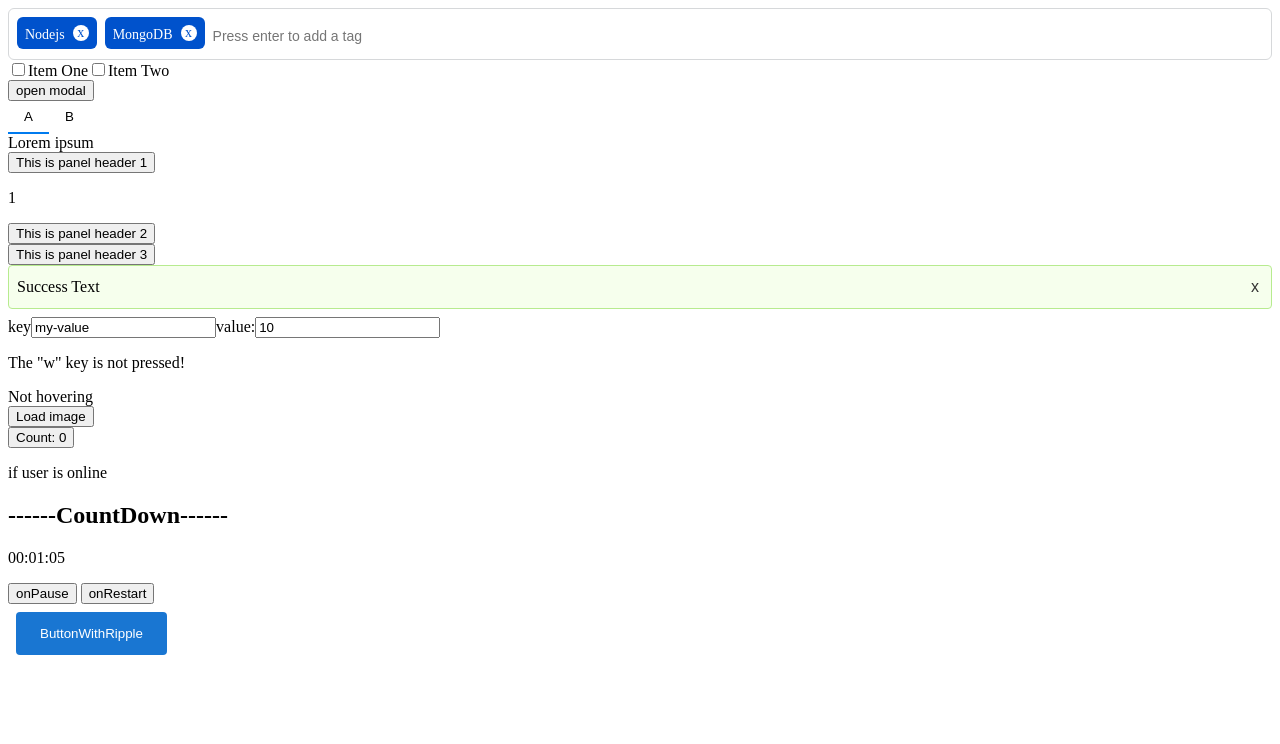
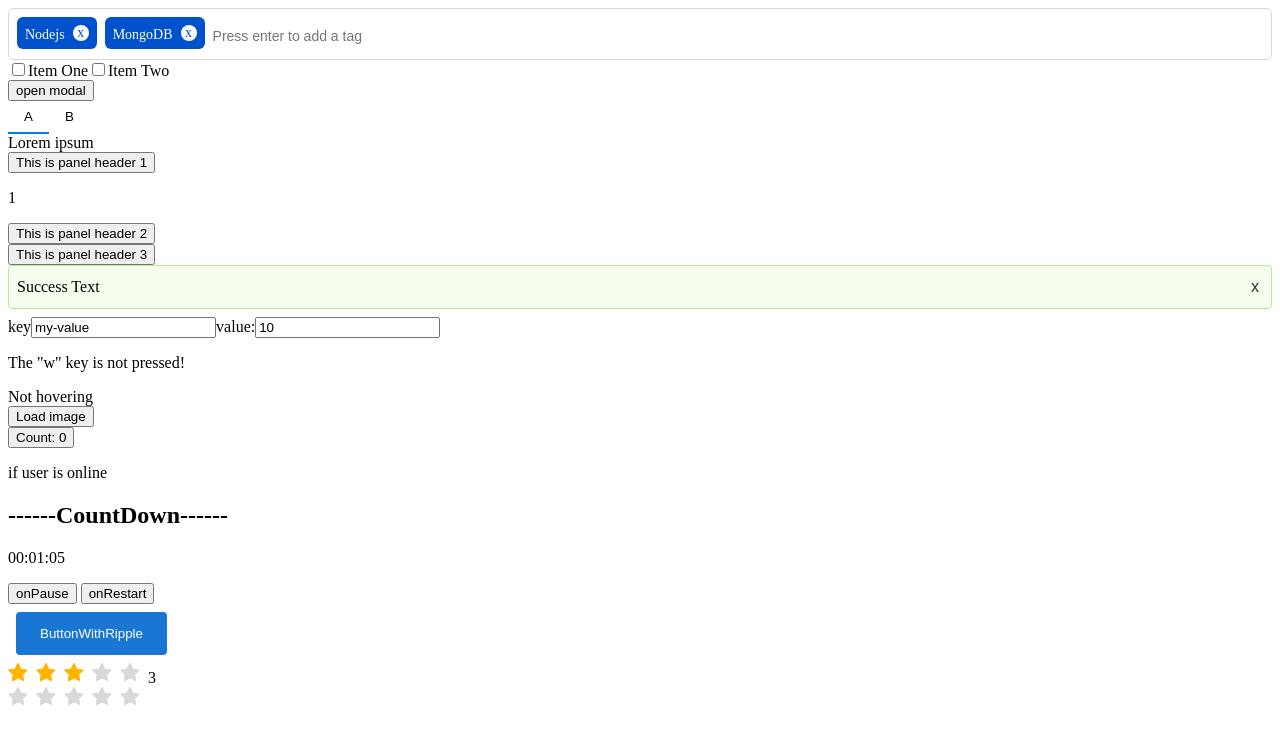
Before and after one commit to wangshaojie98/react-component, a React (Create React App) app: page / in a window 1280 px wide. Shown: the top 744 px of the page. Built offline with nearby package versions, Linux system fonts and the light colour scheme.

Commit message:
feat(rate):初步完善

```diff
--- a/src/App.tsx
+++ b/src/App.tsx
@@ -8,6 +8,7 @@ import {
   Alert,
   CountDown,
   ButtonWithRipple,
+  Rate
 } from "./components";
 import {
   useInterval,
@@ -187,6 +188,8 @@ function App() {
       <UseNavigatorOnLineDemo />
       <CountDown />
       <ButtonWithRipple onClick={() => {console.log()}}> ButtonWithRipple </ButtonWithRipple>
+      <Rate value={3} texts={['1', '2', '3']}/>
+      <Rate  />
     </div>
   );
 }
--- /dev/null
+++ b/src/components/Rate/index.scss
@@ -0,0 +1,39 @@
+.rate {
+  @at-root ul#{&},
+  ul#{&} > li {
+    display: inline-block;
+    list-style: none;
+    margin: 0;
+    padding: 0;
+  }
+  @at-root ul#{&} > li {
+    cursor: pointer;
+    position: relative;
+  }
+  // @at-root ul#{&} {
+  //   display: inline-block;
+  // }
+
+  &-text {
+    margin-left: 8px;
+  }
+
+  .half-of-star {
+    position: absolute;
+    top: 0;
+    inset-inline-start: 0;
+    width: 50%;
+    height: 100%;
+    overflow: hidden;
+  }
+
+  .one-star {
+    // color: rgba(0, 0, 0, 0.06);
+    transition: all 0.2s;
+    user-select: none;
+  }
+}
+
+:where(.rate) .rate-star:not(:last-child) {
+  margin-right: 8px;
+}
--- a/src/components/Rate/index.tsx
+++ b/src/components/Rate/index.tsx
@@ -1,52 +1,152 @@
 import React, { useState, useEffect } from 'react'
 import { observer } from 'mobx-react'
 import { makeAutoObservable } from 'mobx'
-
+import { ReactComponent as StarSvg} from './star.svg'
 import './index.scss'
 
-type Star = {
+type StarProps = {
   id: number;
   marked: boolean;
+  selection: number;
 }
-const Star = () => {
-  return <></>
+
+const OneStar: React.FC<{ color: string, className: string, style?: object }> = ({ color, className, style }) => {
+  return (
+    <div className={className} style={style}>
+      <span><StarSvg width={20} height={20} style={{ fill: color }} /></span>
+    </div>
+  )
+}
+
+
+type Ref = HTMLSpanElement
+const Star = React.forwardRef<Ref, StarProps>(({ id, marked, selection }, ref) => {
+  return (
+    <div>
+      <OneStar color={selection >= (id - 0.5) ? "#FFB400" :  '#D9D9D9'} className='half-of-star'/>
+      <OneStar color={selection >= id ? "#FFB400" :  '#D9D9D9'} className='one-star'/>
+    </div>
+  )
+})
+
+
+
+type StarRatingProps = Model;
+const StarRating: React.FC<StarRatingProps> = ({ rating, selection, data, onClick, onMouseOut, onMouseOver }) => {
+  const isElementLeft = (e: React.MouseEvent<HTMLElement>) => {
+    const { clientX } = e // 鼠标点击时视窗的坐标
+    const rect = e.currentTarget.getBoundingClientRect(); // button 元素视窗位置信息
+    const clientWidth = e.currentTarget.clientWidth;
+    if (clientX - rect.left < (clientWidth / 2)) {
+      return true;
+    } else {
+      return false;
+    }
+  }
+  const handleClick = (e: React.MouseEvent<HTMLElement>, id: number) => {
+    if (isElementLeft(e)) {
+      onClick(id - 0.5)
+    } else {
+      onClick(id)
+    }
+  }
+
+  const handleMouseMove = (e: React.MouseEvent<HTMLElement>, id: number) => {
+    if (isElementLeft(e)) {
+      onMouseOver(id - 0.5)
+    } else {
+      onMouseOver(id)
+    }
+  }
+  return (
+    <div>
+      <ul className='rate' onMouseLeave={onMouseOut}>
+        { data.map(({ id }) => {
+            return (
+              <li
+                onClick={(e) => { handleClick(e, id) }}
+                onMouseMove={(e) => {handleMouseMove(e, id)}}
+                key={id}
+                className='rate-star'
+              >
+                <Star id={id} marked={ selection >= id } selection={selection}/>
+              </li>
+            )
+        })}
+      </ul>
+      <span className='rate-text'>
+        { data.find(({ id }) => id === rating)?.text || '' }
+      </span>
+    </div>
+  )
 }
 
 type StarRating = {
-  value: number;
-  texts: string [];
+  value?: number;
+  texts?: string [];
 }
-const StarRating = () => {
-  return <></>
-}
+const Container = observer((props: StarRating) => {
+  const { value = -1, texts = [] } = props
+  const [model, setModel] = useState(() => new Model({
+    rating: value,
+    selection: value,
+    texts
+  }))
 
+  useEffect(() => {
+    setModel(new Model({
+      rating: value,
+      selection: value,
+      texts
+    }))
+  }, [value])
 
+  return (
+    <StarRating
+      rating={model.rating}
+      selection={model.selection}
+      data={model.data}
+      onClick={model.onClick}
+      onMouseOut={model.onMouseOut}
+      onMouseOver={model.onMouseOver}
+    />
+  )
+})
 
 class Model {
   rating: number;
   selection: number;
-  stars: {text: string, id: number } [];
-  constructor({ rating = -1, selection = -1 , texts = ['1', '2', '3', '4', '5'] }) {
+  data: { text?: string, id: number } [];
+  constructor({ rating = -1, selection = -1 , texts } : {rating: number, selection: number, texts?: string []}) {
     this.rating = rating; // 评分
     this.selection = selection; // 当前展示的评分
-    this.stars = texts.map((text: string, idx: number) => ({ id: idx + 1, text })); // 数据
+    this.data = Array.from({ length: 5 }).map((_: any, idx: number) => ({ id: idx + 1, text: texts?.[idx] }))// 数据
+
+    makeAutoObservable(this, {}, { autoBind: true })
   }
 
-  onMouseOver(idx: number) {
+  onMouseOver(id: number) {
+    console.log('onMouseOver: ', id);
     /**
      * 设置悬浮的id,只要小于，都是实心
      */
-    this.selection = idx;
+    if (id === this.selection) return;
+
+    this.selection = id;
   }
 
   onMouseOut() {
+    console.log('onMouseOut: ', );
     // 离开的时候恢复ratingId
     this.selection = this.rating;
   }
 
-  onClick(idx: number) {
+  onClick(id: number) {
     // 设置selection
-    this.selection = idx;
-    this.rating = idx;
+    this.selection = id;
+    this.rating = id;
   }
 }
+
+
+export default Container
--- a/src/components/index.ts
+++ b/src/components/index.ts
@@ -6,3 +6,4 @@ export { default as Collapse } from './Collapse'
 export { default as Alert } from './Alert'
 export { default as CountDown } from './CountDown'
 export { default as ButtonWithRipple } from './ButtonWithRipple'
+export { default as Rate } from './Rate'
```
Also changed, not shown: src/components/Rate/star.svg (added).
